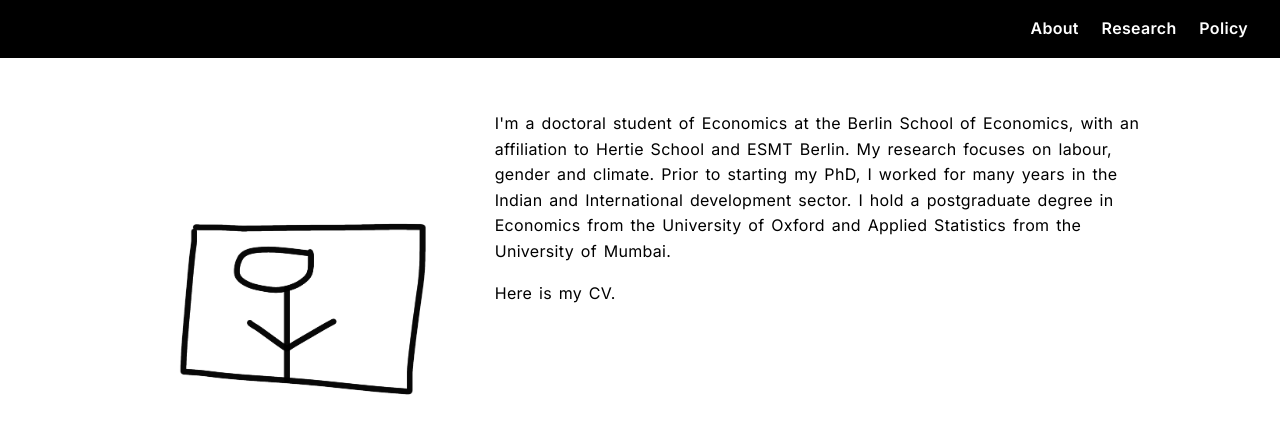
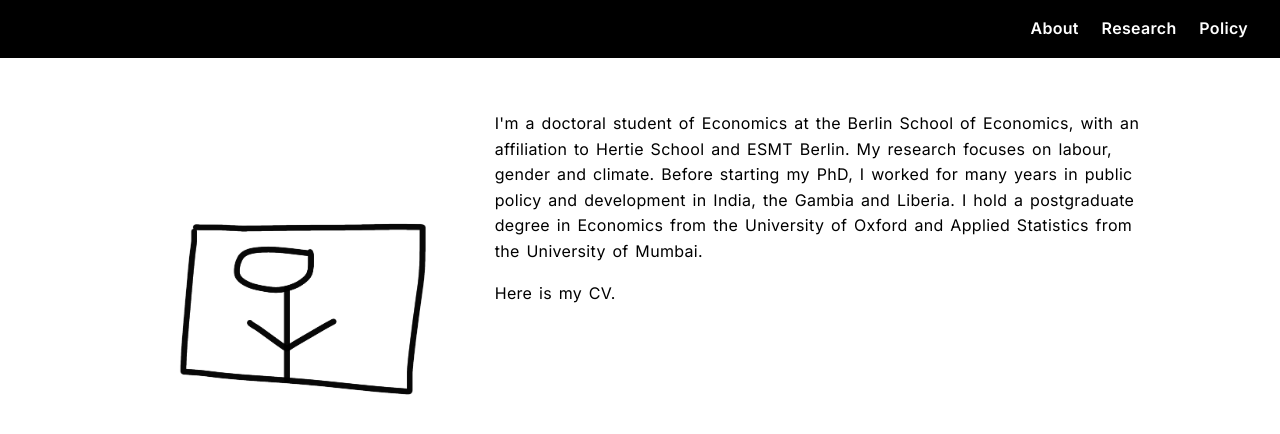
Before and after one commit to snehapmenon/snehapmenon.github.io, a Jekyll site: the page built from index.md, in a window 1280 px wide. Shown: the top 434 px of the page. Built offline with Jekyll 4.4.1, drawn with Linux system fonts in a browser that asks for light colours.

Commit message:
Update index.md

```diff
--- a/index.md
+++ b/index.md
@@ -14,7 +14,7 @@ title: "Welcome"
     <p> <p>
     <p> <p>
     <p> <p>
-    <p> I'm a doctoral student of Economics at the Berlin School of Economics, with an affiliation to Hertie School and ESMT Berlin. My research focuses on labour, gender and climate. Prior to starting my PhD, I worked for many years in the Indian and International development sector. I hold a postgraduate degree in Economics from the University of Oxford and Applied Statistics from the University of Mumbai. </p>
+    <p> I'm a doctoral student of Economics at the Berlin School of Economics, with an affiliation to Hertie School and ESMT Berlin. My research focuses on labour, gender and climate. Before starting my PhD, I worked for many years in public policy and development in India, the Gambia and Liberia. I hold a postgraduate degree in Economics from the University of Oxford and Applied Statistics from the University of Mumbai. </p>
     <p> <p>
     <p> <p>
     <p> <p>
```
